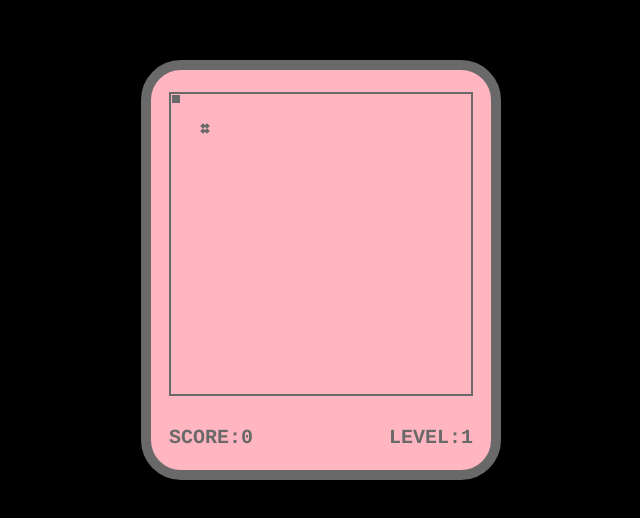
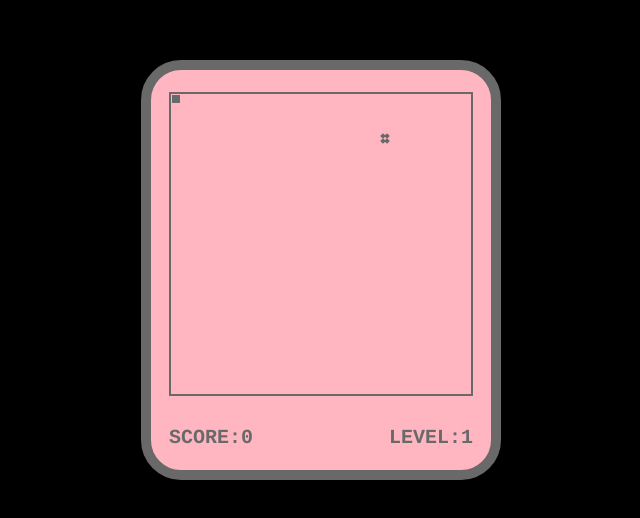
Before and after one commit to blingbling-110/gluttonous-snake, a website built with webpack: page public/index.html in a window 1280 px wide. Shown: the part 130-648 px from the top of the page, 319-959 px from the left. Built offline with nearby package versions, Linux system fonts and the light colour scheme.

Commit message:
feat: 完成Food类

```diff
--- a/src/main.scss
+++ b/src/main.scss
@@ -59,10 +59,6 @@ body {
   width: 10px;
   height: 10px;
   position: absolute;
-  // TODO tmp
-  top: 30px;
-  left: 30px;
-  // END tmp
   display: flex;
   flex-flow: wrap;
 
--- a/src/main.ts
+++ b/src/main.ts
@@ -1 +1,29 @@
 import './main.scss'
+
+class Food {
+  element: HTMLElement
+
+  constructor () {
+    this.element = document.getElementById('food')!
+  }
+
+  get x () {
+    return this.element.offsetLeft
+  }
+
+  get y () {
+    return this.element.offsetTop
+  }
+
+  change () {
+    this.element.style.left = Math.round(Math.random() * 29) * 10 + 'px'
+    this.element.style.top = Math.round(Math.random() * 29) * 10 + 'px'
+  }
+}
+
+// TODO 测试代码
+const food = new Food()
+console.log(food.x, food.y)
+food.change()
+console.log(food.x, food.y)
+// END 测试代码
```
